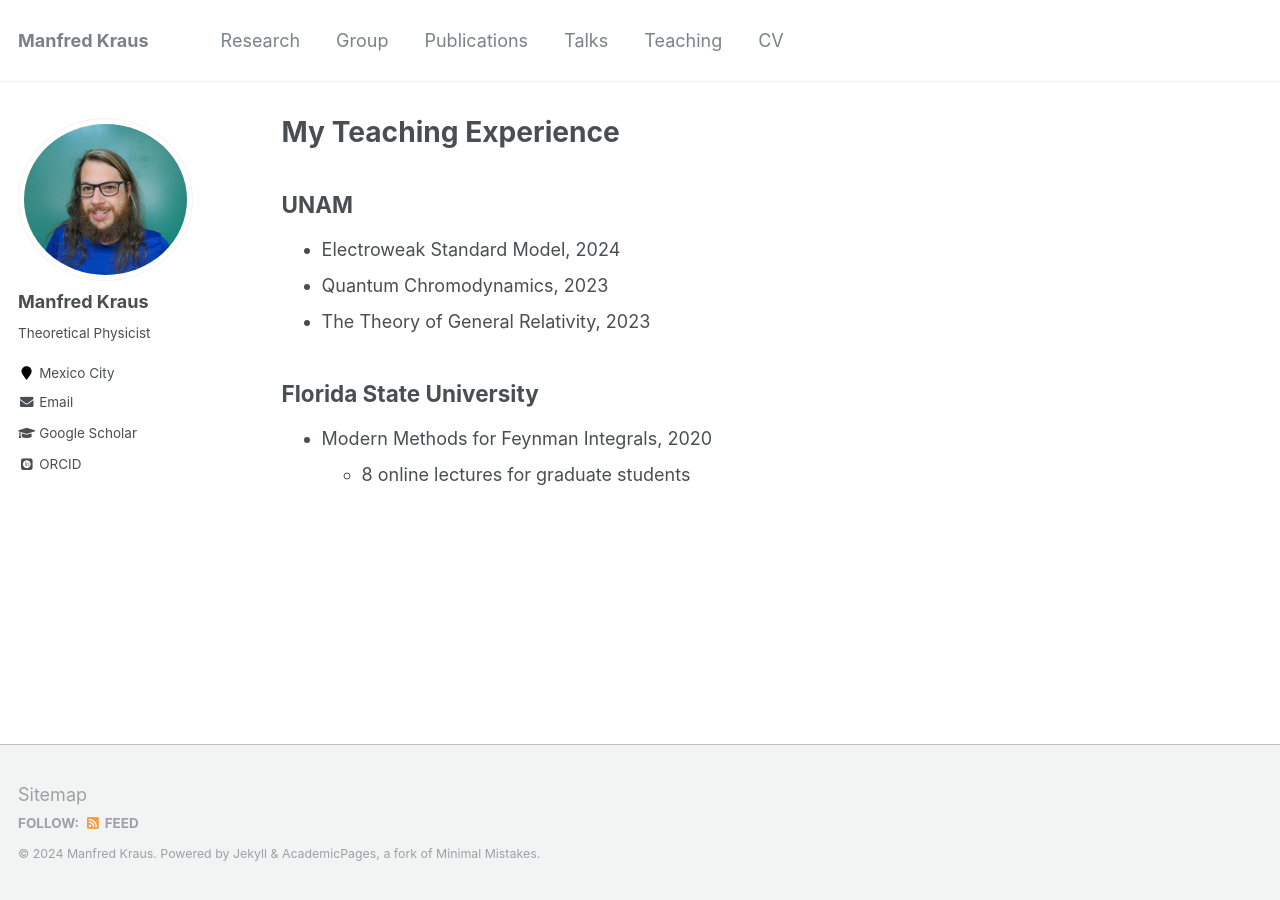
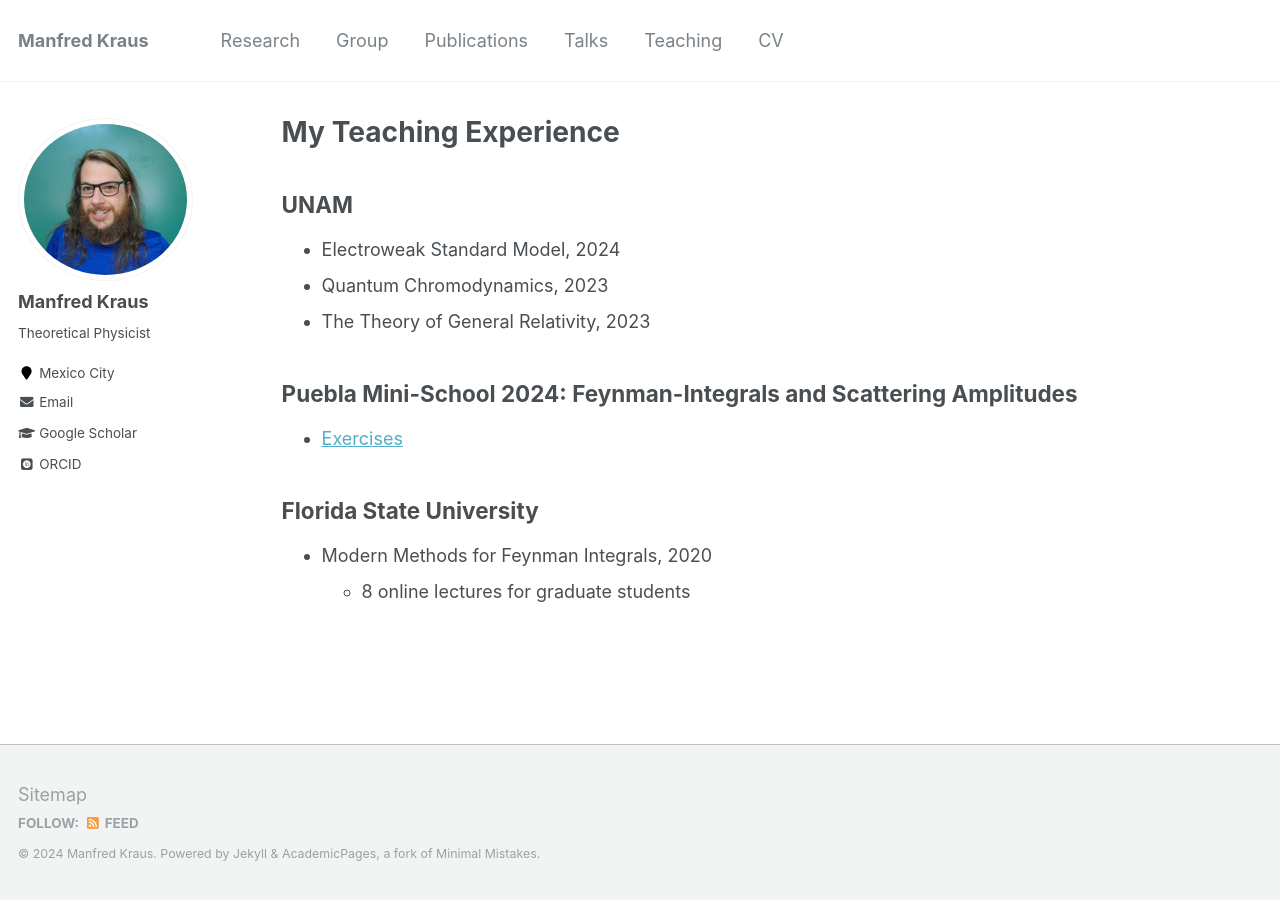
Before and after one commit to ManfredKraus/ManfredKraus.github.io, a Jekyll site: the page built from _pages/teaching.md, in a window 1280 px wide. Built offline with Jekyll 4.4.1, drawn with Linux system fonts in a browser that asks for light colours; some web fonts are replaced.

Commit message:
try file links

```diff
--- a/_pages/teaching.md
+++ b/_pages/teaching.md
@@ -10,6 +10,9 @@ author_profile: true
 * Quantum Chromodynamics, 2023
 * The Theory of General Relativity, 2023
 
+## Puebla Mini-School 2024: Feynman-Integrals and Scattering Amplitudes
+* [Exercises](https://manfredkraus.github.io/files/puebla/sheet.pdf)
+
 ## Florida State University
 * Modern Methods for Feynman Integrals, 2020
   * 8 online lectures for graduate students
```
Also changed, not shown: 1 other file.
